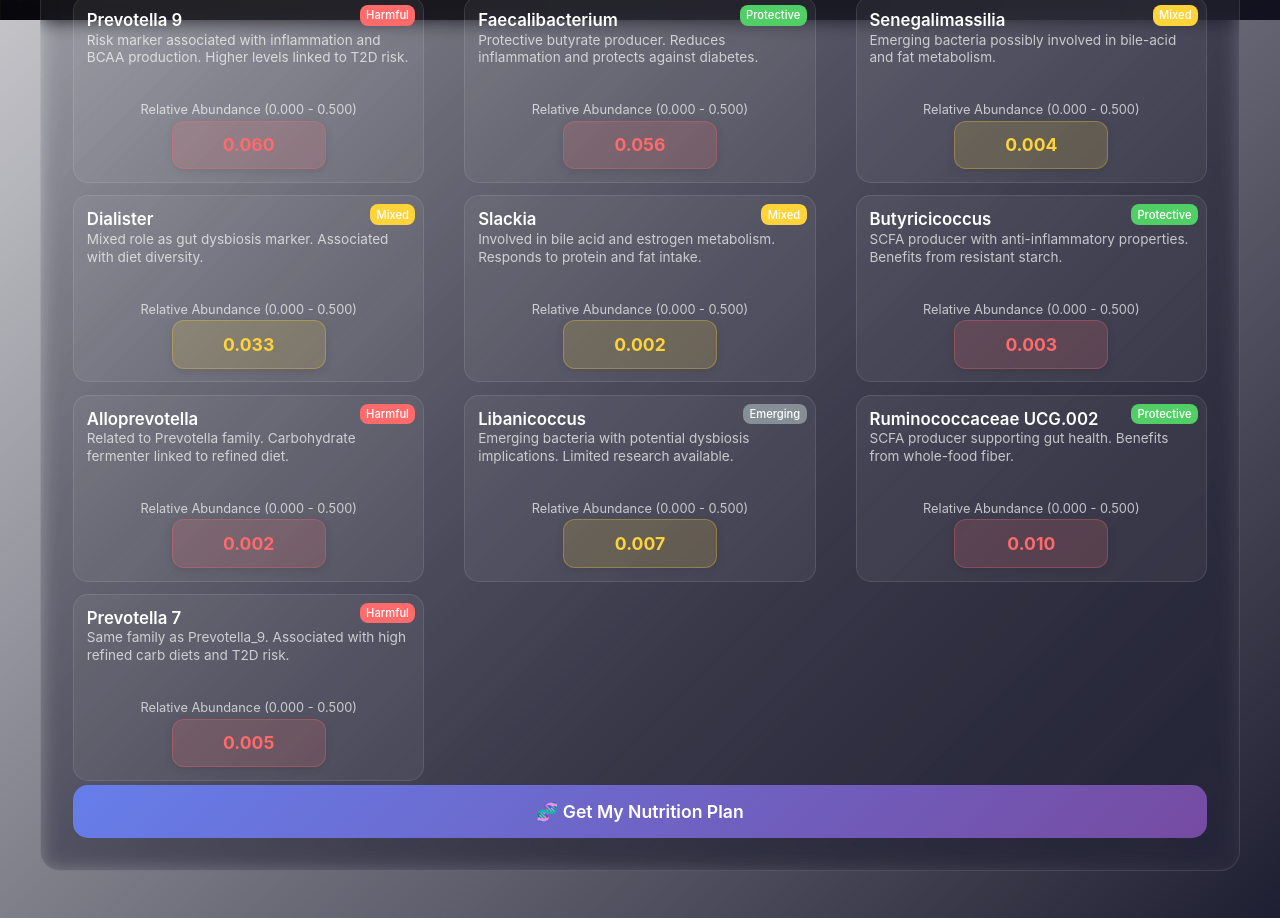
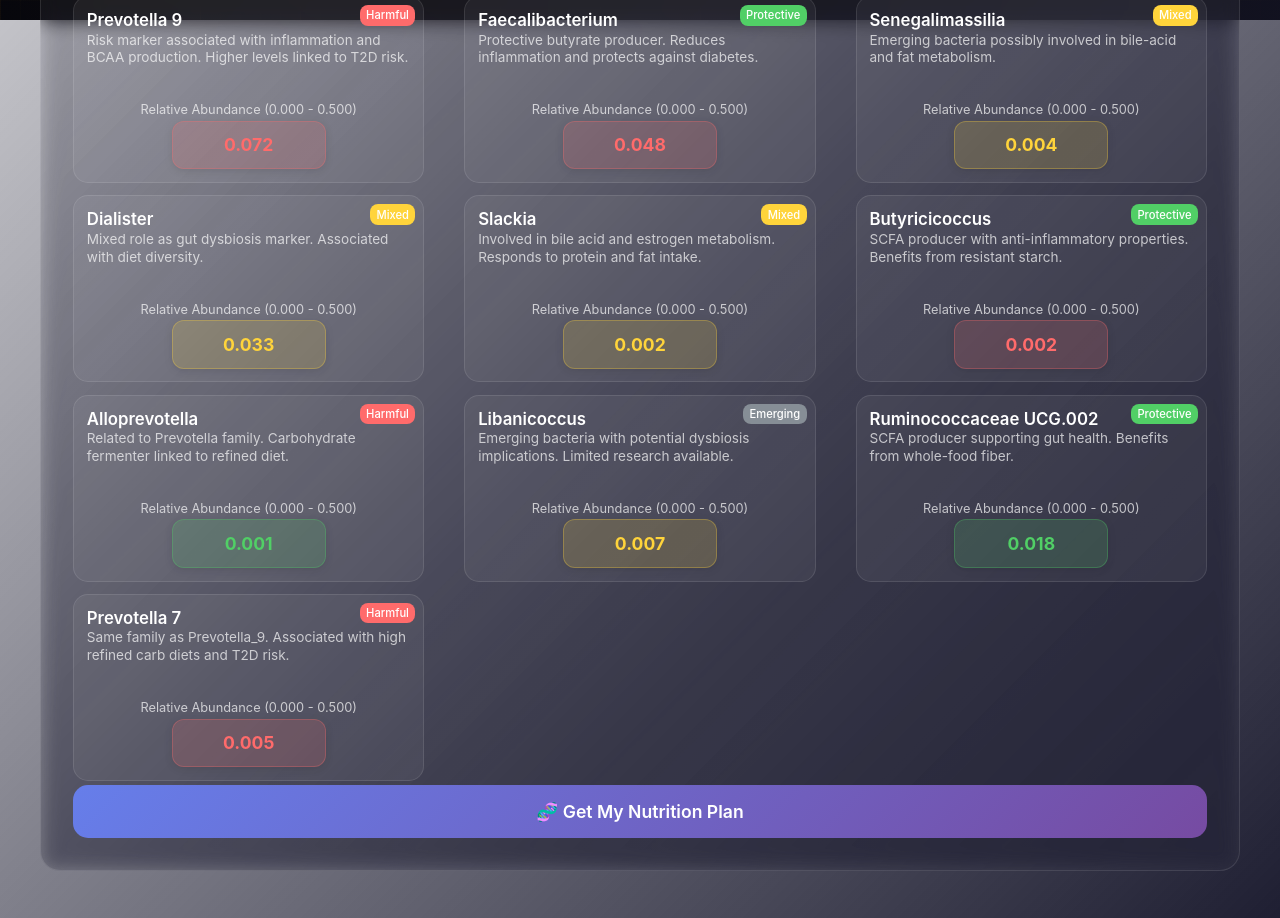
Before and after one commit to EarthPeopleStudio/ih-web-react-revolvotech, a React (Vite) app: page /projects/micronutri in a window 1280 px wide. Shown: the part 780-1698 px from the top of the page. Built offline with nearby package versions, Linux system fonts and the light colour scheme; a web font is replaced by a local one.

Commit message:
MicroNutri
Dynamic var

```diff
--- a/src/pages/MicroNutriProject.jsx
+++ b/src/pages/MicroNutriProject.jsx
@@ -653,15 +653,26 @@ const MicroNutriProject = () => {
     const initial = {};
     Object.keys(bacteriaDatabase).forEach(bacteria => {
       const info = bacteriaDatabase[bacteria];
-      // For protective bacteria, start below threshold to trigger "Eat more"
-      // For harmful bacteria, start above threshold to trigger "Focus/Avoid"
+      // Start with mix of good and concerning levels for demo
       let defaultValue;
+
+      // Make only some bacteria problematic, not all
+      const problemBacteria = ["Faecalibacterium", "Butyricicoccus"]; // Low protective
+      const highRiskBacteria = ["Prevotella_9", "Prevotella_7"]; // High harmful
+
+      if (problemBacteria.includes(bacteria)) {
+        defaultValue = Math.max(0.001, info.threshold * 0.6); // Below threshold
+      } else if (highRiskBacteria.includes(bacteria)) {
+        defaultValue = Math.min(0.1, info.threshold * 1.8); // Above threshold
+      } else {
+        // Other bacteria start in "good" range
         if (info.role === "Protective") {
-        defaultValue = Math.max(0.001, info.threshold * 0.7); // 70% of threshold
+          defaultValue = Math.max(info.threshold * 1.2, info.controlMean * 0.9); // Above threshold
         } else if (info.role === "Harmful") {
-        defaultValue = Math.min(0.1, info.threshold * 1.5); // 150% of threshold
+          defaultValue = Math.max(0.001, info.threshold * 0.5); // Below threshold
         } else {
           defaultValue = (info.controlMean + info.t2dMean) / 2; // Mixed bacteria use midpoint
+        }
       }
       initial[bacteria] = defaultValue;
     });
@@ -673,12 +684,22 @@ const MicroNutriProject = () => {
     Object.keys(bacteriaDatabase).forEach(bacteria => {
       const info = bacteriaDatabase[bacteria];
       let defaultValue;
+
+      const problemBacteria = ["Faecalibacterium", "Butyricicoccus"];
+      const highRiskBacteria = ["Prevotella_9", "Prevotella_7"];
+
+      if (problemBacteria.includes(bacteria)) {
+        defaultValue = Math.max(0.001, info.threshold * 0.6);
+      } else if (highRiskBacteria.includes(bacteria)) {
+        defaultValue = Math.min(0.1, info.threshold * 1.8);
+      } else {
         if (info.role === "Protective") {
-        defaultValue = Math.max(0.001, info.threshold * 0.7);
+          defaultValue = Math.max(info.threshold * 1.2, info.controlMean * 0.9);
         } else if (info.role === "Harmful") {
-        defaultValue = Math.min(0.1, info.threshold * 1.5);
+          defaultValue = Math.max(0.001, info.threshold * 0.5);
         } else {
           defaultValue = (info.controlMean + info.t2dMean) / 2;
+        }
       }
       initial[bacteria] = defaultValue.toFixed(3);
     });
```
Lines whose indentation alone changed are shown as unchanged.
